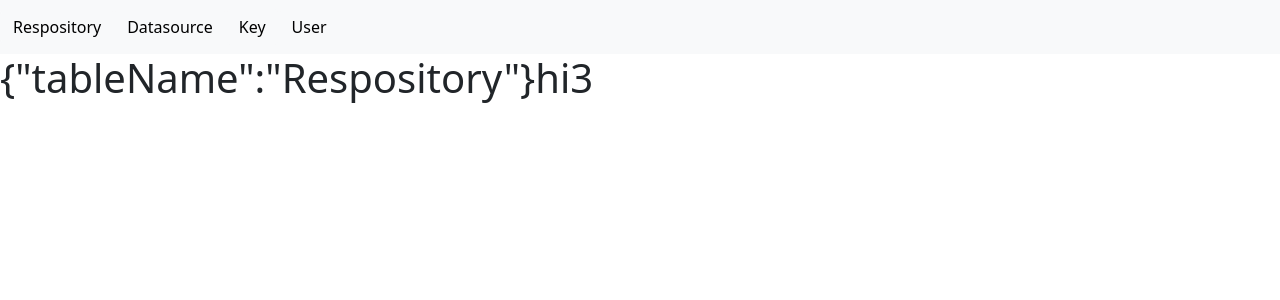
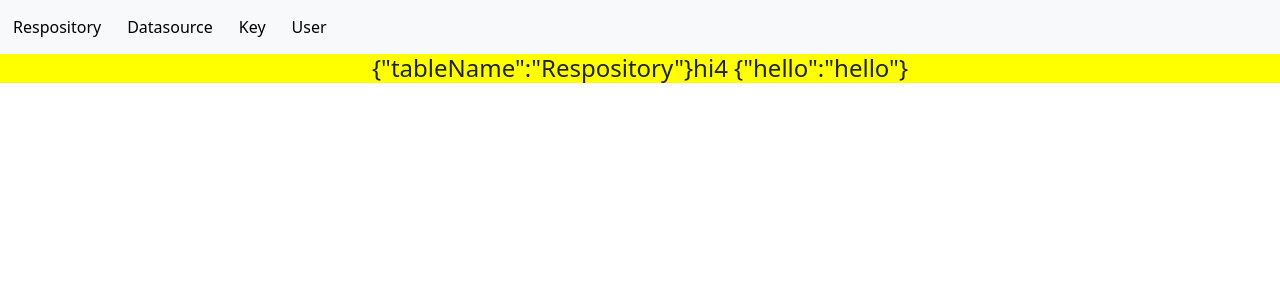
Before and after one commit to matehaxor03/holistic, a React (Create React App) app in the folder src/holistic-client/: page / in a window 1280 px wide. Both pictures are taken after a click on the button "Respository". Shown: the top 300 px of the page. Built offline with nearby package versions, Linux system fonts and the light colour scheme.

Commit message:
playing with themes and styled components

```diff
--- a/src/holistic-client/package.json
+++ b/src/holistic-client/package.json
@@ -6,7 +6,8 @@
     "bootstrap": "^5.2.1",
     "react": "^18.2.0",
     "react-dom": "^18.2.0",
-    "react-scripts": "5.0.1"
+    "react-scripts": "5.0.1",
+    "styled-components": "^5.3.5"
   },
   "scripts": {
     "start": "react-scripts start",
--- a/src/holistic-client/src/App.js
+++ b/src/holistic-client/src/App.js
@@ -1,8 +1,11 @@
 import React from 'react';
 import NavBar from "./components/NavBar";
 import TablePage from './components/TablePage';
+import Context from './Context';
+import { ThemeProvider } from 'styled-components';
 
-export default class App extends React.Component {
+class App extends React.Component {
+  data = {"hello":"hello"};
   pages = {"TablePage": TablePage};
   state = {currentPage: null};
 
@@ -14,10 +17,21 @@ export default class App extends React.Component {
 
   render() {
     return (
-      <div className="App">
-        <NavBar id="menu" context={this}></NavBar>
-        {this.state.currentPage}
-      </div>
+      <ThemeProvider theme={theme}>
+      <Context.Provider value={this}>
+        <div className="App">
+          <NavBar id="menu" context={this}></NavBar>
+          {this.state.currentPage}
+        </div>
+      </Context.Provider>
+      </ThemeProvider>
     );
   }
 }
+
+const theme = {
+  fg: "yellow",
+  bg: "white"
+};
+
+export default App;
--- /dev/null
+++ b/src/holistic-client/src/Context.jsx
@@ -0,0 +1,5 @@
+import React from 'react';
+
+var Context =  React.createContext(null);
+
+export default Context;
--- a/src/holistic-client/src/components/TablePage.jsx
+++ b/src/holistic-client/src/components/TablePage.jsx
@@ -1,7 +1,20 @@
 import React from 'react';
+import Context from '../Context';
+import styled from "styled-components";
 
-export default class TablePage extends React.Component {
+class TablePage extends React.Component {
    render() {
-      return <h1>{JSON.stringify(this.props.params)}hi3</h1>;
+      return <Title>{JSON.stringify(this.props.params)}hi4 {JSON.stringify(this.context.data)}</Title>;
    }
 }
+
+const Title = styled.h1`
+  font-size: 1.5em;
+  text-align: center;
+  background-color: ${props => props.theme.fg || "palevioletred"};;
+`;
+
+
+TablePage.contextType = Context;
+
+export default TablePage;
--- a/src/holistic-client/src/components/ViewTableButton.jsx
+++ b/src/holistic-client/src/components/ViewTableButton.jsx
@@ -1,8 +1,13 @@
 import React from 'react';
+import Context from '../Context';
 
-export default class ViewTableButton extends React.Component {
+class ViewTableButton extends React.Component {
 
   render() {
-      return <button type="button" className="btn btn-light" onClick={() => this.props.context.viewPage("TablePage", {"tableName": this.props.text})}>{this.props.text}</button>;
+      return <button type="button" className="btn btn-light" onClick={() => this.context.viewPage("TablePage", {"tableName": this.props.text})}>{this.props.text}</button>;
    }
 }
+
+ViewTableButton.contextType = Context;
+
+export default ViewTableButton;
```
